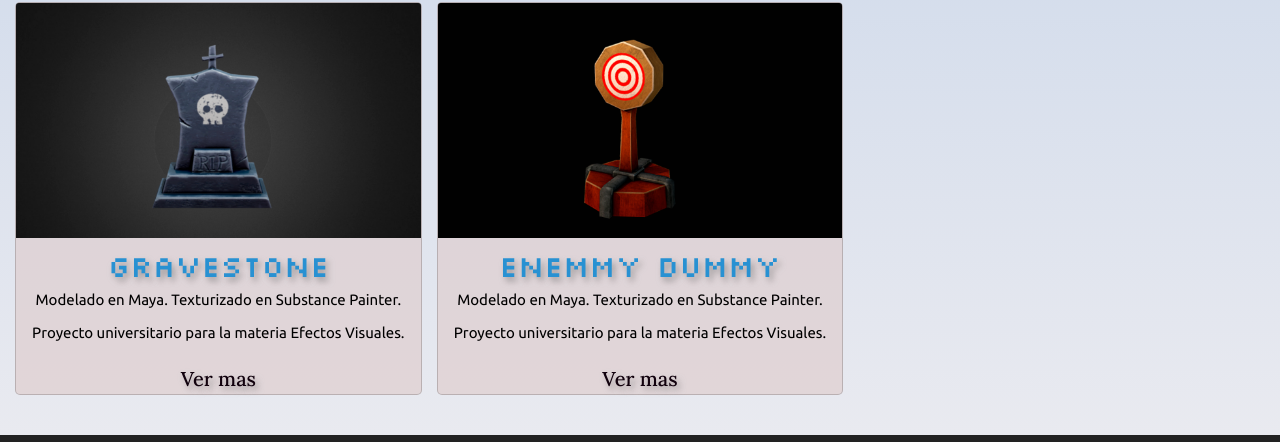
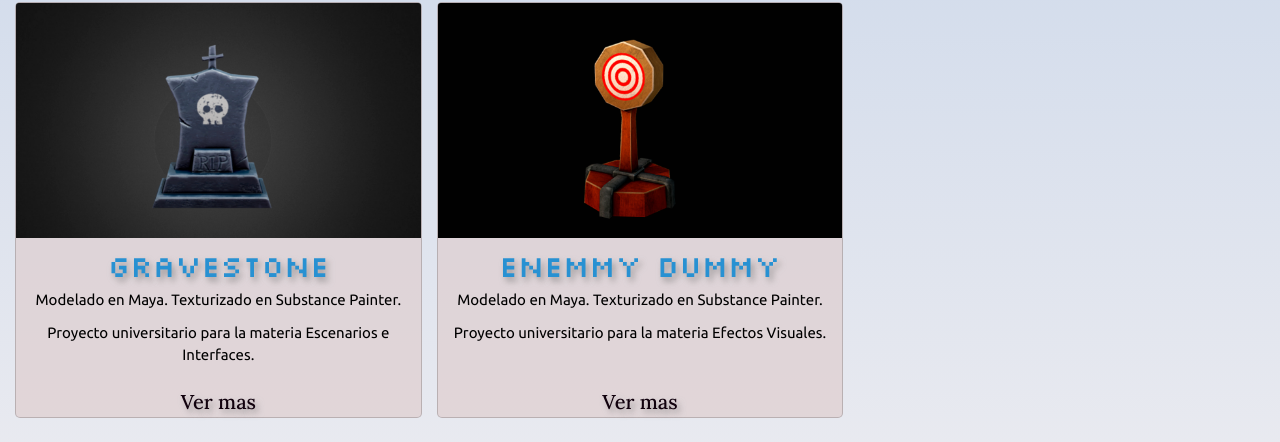
Before and after one commit to maxicasella/MyPorfolio-Web, a website: page src/galeria.html in a window 1280 px wide. Shown: the part 2557-2999 px from the top of the page. Drawn offline with Linux system fonts and the light colour scheme.

Commit message:
Fix Galeria

```diff
--- a/src/galeria.html
+++ b/src/galeria.html
@@ -247,7 +247,7 @@
                         <div class="card-body text-center">
                             <h5 class="cardName">Gravestone</h5>
                             <p class="cardText">Modelado en Maya. Texturizado en Substance Painter.</p>
-                            <p class="cardText">Proyecto universitario para la materia Efectos Visuales.</p>
+                            <p class="cardText">Proyecto universitario para la materia Escenarios e Interfaces.</p>
                         </div>
                         <div class="d-grid gap-2 col-6 mx-auto">
                             <a href="https://sketchfab.com/3d-models/gravestone-1faa1e84a09744688ae8a259bc72c1f1" class="text-decoration-none galleryLinks text-center" target="_blank" type="button">Ver mas</a>
```
